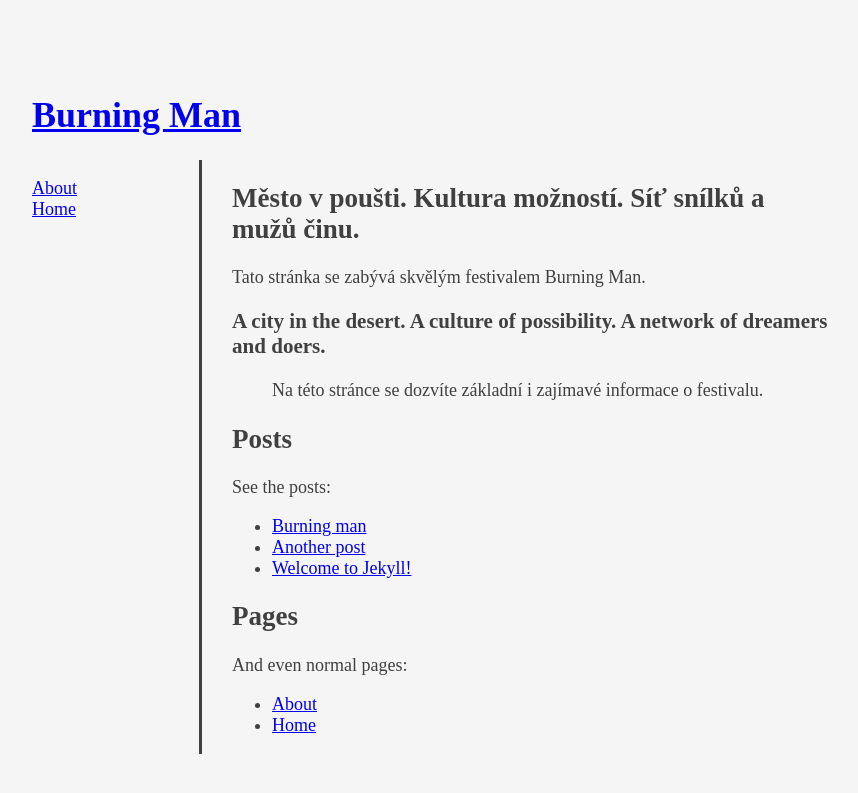
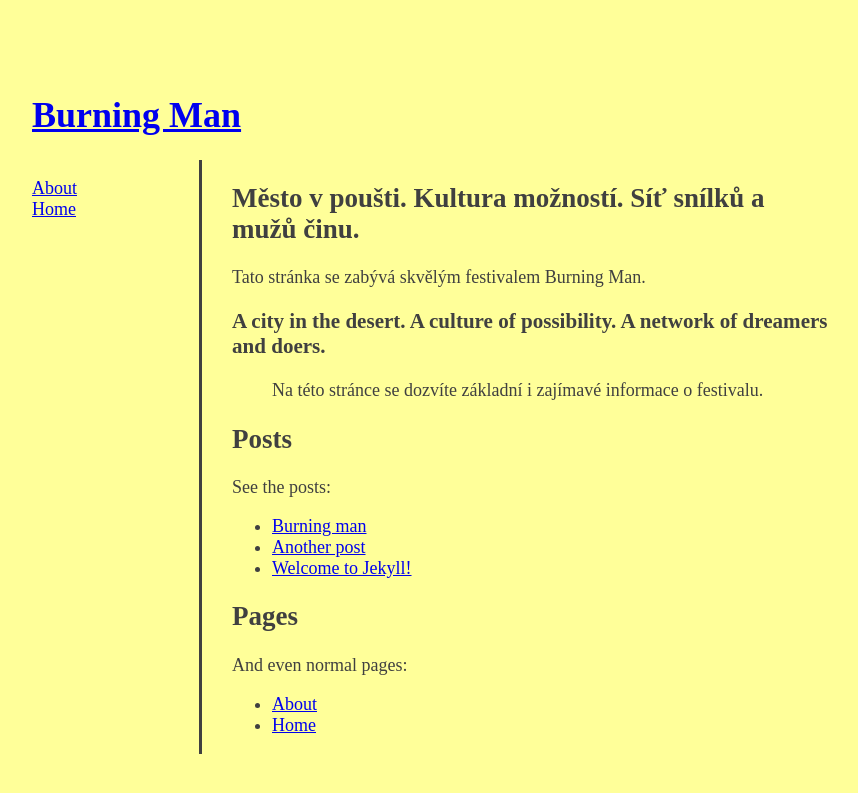
Before and after one commit to simonaku/learn-jekyll-1, a Jekyll site: the page built from index.md, in a window 1280 px wide. Shown: the top 793 px of the page, without its empty margins (208-1066 px from the left). Built offline with Jekyll 4.4.1, drawn with Linux system fonts in a browser that asks for light colours.

Commit message:
Update style.css

```diff
--- a/css/style.css
+++ b/css/style.css
@@ -9,7 +9,7 @@
   font-size: 18px;
   color: #404040;
   position: relative;
-  background-color: #f5f5f5
+  background-color: #ffff99
 
 }
 
```
